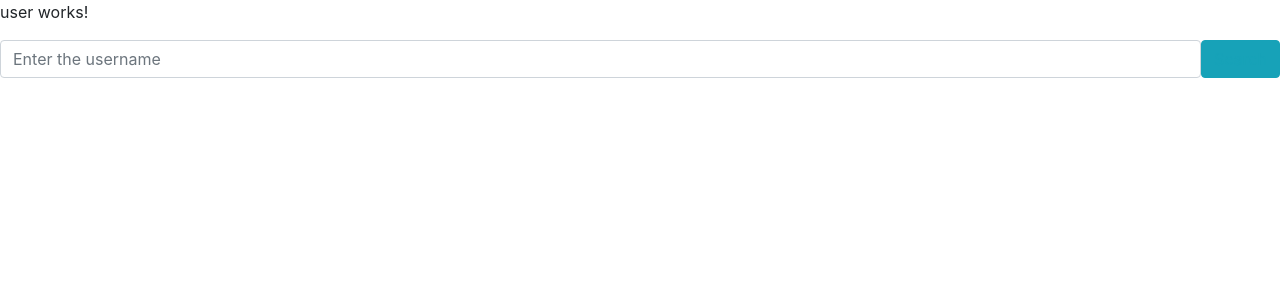
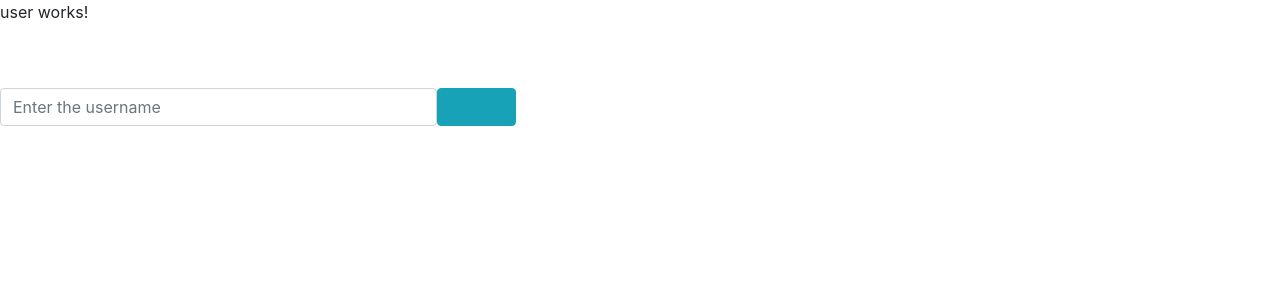
Before and after one commit to jepkess/Githubsearch, an Angular app: page / in a window 1280 px wide. Shown: the top 300 px of the page. Built offline with nearby package versions, Linux system fonts and the light colour scheme.

Commit message:
add the form and user selector on the app component

```diff
--- a/src/app/app.component.html
+++ b/src/app/app.component.html
@@ -1,3 +1,7 @@
 <app-user></app-user>
 
-<app-form></app-form>
+<div class="row">
+    <div class="col-md-5 my-5 ">
+        <app-form></app-form>
+    </div>
+</div>
```
